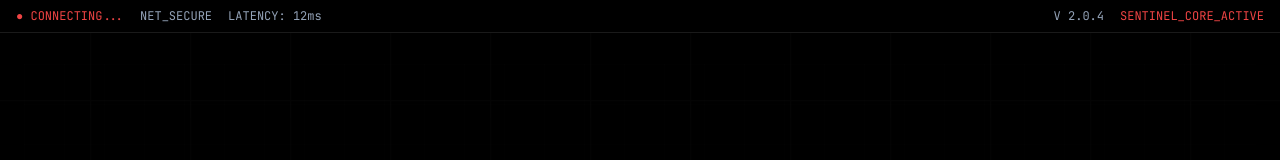
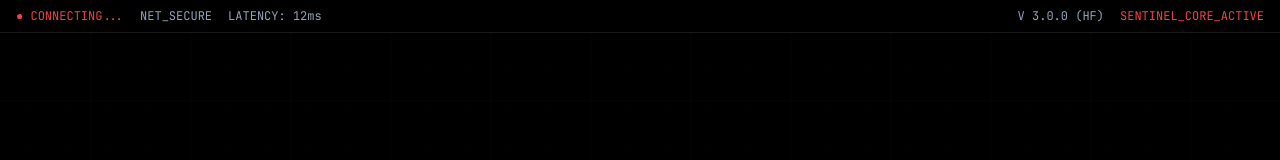
Before and after one commit to Sameerkc3579/accident_detection_system, a Next.js app in the folder frontend/: page / in a window 1280 px wide. Shown: the top 160 px of the page. Built offline with nearby package versions, Linux system fonts and the light colour scheme; no server answers.

Commit message:
Force Update to V3 with HF URL

```diff
--- a/frontend/app/page.tsx
+++ b/frontend/app/page.tsx
@@ -165,7 +165,7 @@ export default function Home() {
           <span className="hidden md:inline">LATENCY: 12ms</span>
         </div>
         <div className="flex gap-4">
-          <span>V 2.0.4</span>
+          <span>V 3.0.0 (HF)</span>
           <span className="text-red-500">SENTINEL_CORE_ACTIVE</span>
         </div>
       </div>
```
